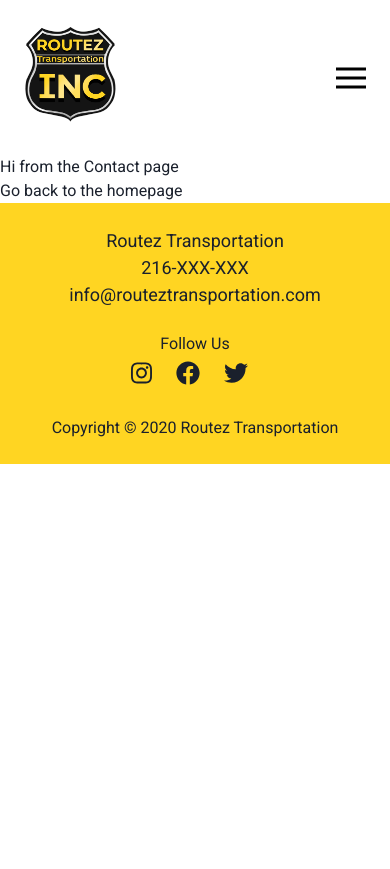
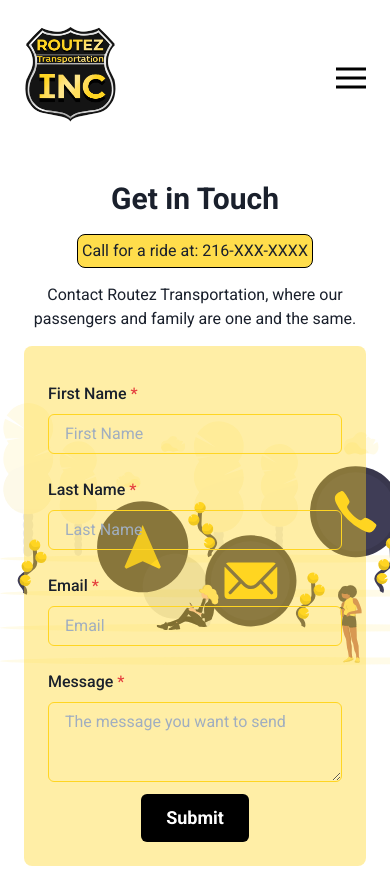
Before and after one commit to 4upz/Routez-Transportation, a Gatsby site: page /contact in a window 390 px wide. Shown: the top 869 px of the page. Before the commit the page ends 844 px from the top, so only its background shows below. Built offline with nearby package versions, Linux system fonts and the light colour scheme; Gatsby itself is replaced by a stand-in of ours.

Commit message:
Add contact page with mobile style and adjustments

```diff
--- a/src/components/Banners/CTABanner.jsx
+++ b/src/components/Banners/CTABanner.jsx
@@ -1,15 +1,18 @@
 import React from "react"
 import { Box, VStack, Heading, Button } from "@chakra-ui/react"
+import { Link as GatsbyLink } from "gatsby"
 
 const CTABanner = ({ heading, linkText, linkTo }) => (
   <Box as="section" p={8} my={6}>
     <VStack spacing="30px">
       <Heading as="h2">{heading}</Heading>
       <Button
+        as={GatsbyLink}
         colorScheme="brand"
         color="black"
         className="primary-button"
         size="lg"
+        to="/contact"
       >
         {linkText}
       </Button>
--- a/src/components/Headers/Header.jsx
+++ b/src/components/Headers/Header.jsx
@@ -1,4 +1,4 @@
-import { Link } from "gatsby"
+import { Link as GatsbyLink } from "gatsby"
 import PropTypes from "prop-types"
 import React from "react"
 import Img from "gatsby-image"
@@ -28,16 +28,16 @@
       className="header-nav"
     >
       <Flex align="center">
-        <Link to="/">
+        <GatsbyLink to="/">
           <Img fixed={logo} alt={siteTitle} />
-        </Link>
+        </GatsbyLink>
       </Flex>
       <Spacer />
       <MobileToggle onClick={toggleMenu} />
       <HeaderNav shouldShow={show}>
         <HeaderNavItem to="/">About Us</HeaderNavItem>
         <HeaderNavItem to="/">Our Services</HeaderNavItem>
-        <HeaderNavItem to="/" isLast>
+        <HeaderNavItem to="/contact" isLast>
           <Button
             size="md"
             color="black"
--- /dev/null
+++ b/src/components/Sections/ContactForm.jsx
@@ -0,0 +1,120 @@
+import React from "react"
+import {
+  Flex,
+  Box,
+  Link,
+  Heading,
+  Text,
+  VStack,
+  Input,
+  FormControl,
+  FormLabel,
+  Textarea,
+  Button,
+} from "@chakra-ui/react"
+import backgroundImage from "../../images/art/contact.svg"
+
+const ContactForm = ({ businessNumber }) => (
+  <Flex
+    justify="flex-end"
+    maxW="1200px"
+    mx="auto"
+    my={6}
+    px={6}
+    pb={6}
+    minH="60vh"
+    bg={`url(${backgroundImage})`}
+    bgRepeat="no-repeat"
+    bgPos="center left"
+  >
+    <VStack spacing="15px" w={{ base: "full", md: "60%" }}>
+      <Heading as="h1">Get in Touch</Heading>
+      <Box
+        as={Link}
+        p={1}
+        bg="brand.300"
+        borderWidth={1}
+        borderColor="black"
+        borderRadius="lg"
+        href={`tel:${businessNumber}`}
+      >
+        Call for a ride at: {businessNumber}
+      </Box>
+      <Text textAlign={{ base: "center", md: "left" }}>
+        Contact Routez Transportation, where our passengers and family are one
+        and the same.
+      </Text>
+      <Box
+        as="form"
+        w={{ base: "100%", md: "unset" }}
+        textAlign={{ base: "center", md: "left" }}
+        name="Contact Form"
+        method="POST"
+        data-netlify="true"
+      >
+        <input type="hidden" name="bot-field" />
+        <input type="hidden" name="form-name" value="contact" />
+        <Flex
+          flexDir={{ base: "column", md: "row" }}
+          flexWrap={{ base: "nowrap", md: "wrap" }}
+          justify="space-between"
+          align="center"
+          p={{ base: 6, md: 0 }}
+          borderRadius="lg"
+          bg={{ base: "rgba(255, 213, 34, 0.4)", md: "transparent" }}
+        >
+          <FormControl
+            id="first-name"
+            w={{ base: "full", md: "45%" }}
+            my={3}
+            isRequired
+          >
+            <FormLabel>First Name</FormLabel>
+            <Input
+              borderColor="brand.500"
+              placeholder="First Name"
+              name="First Name"
+            />
+          </FormControl>
+          <FormControl
+            id="last-name"
+            w={{ base: "full", md: "45%" }}
+            my={3}
+            isRequired
+          >
+            <FormLabel>Last Name</FormLabel>
+            <Input
+              borderColor="brand.500"
+              placeholder="Last Name"
+              name="Last Name"
+            />
+          </FormControl>
+          <FormControl id="email" my={3} isRequired>
+            <FormLabel>Email</FormLabel>
+            <Input borderColor="brand.500" placeholder="Email" name="Email" />
+          </FormControl>
+          <FormControl id="message" my={3} isRequired>
+            <FormLabel>Message</FormLabel>
+            <Textarea
+              borderColor="brand.500"
+              placeholder="The message you want to send"
+              name="Message"
+            />
+          </FormControl>
+          <Button
+            backgroundColor="black"
+            color="white"
+            className="secondary-button"
+            size="lg"
+            mx="auto"
+            type="submit"
+          >
+            Submit
+          </Button>
+        </Flex>
+      </Box>
+    </VStack>
+  </Flex>
+)
+
+export default ContactForm
--- a/src/components/custom-styles.scss
+++ b/src/components/custom-styles.scss
@@ -36,7 +36,8 @@
   transition: 0.2s ease all;
   cursor: pointer;
 
-  .content {
+  .content,
+  .content h2 {
     transition: 0.2s ease all;
   }
 
@@ -47,6 +48,10 @@
     .content {
       backdrop-filter: blur(5px);
       -webkit-backdrop-filter: blur(5px); /* Chrome, Safari, Opera */
+
+      h2 {
+        transform: scale(1.1);
+      }
     }
   }
 }
--- a/src/pages/contact.js
+++ b/src/pages/contact.js
@@ -1,14 +1,12 @@
 import React from "react"
-import { Link } from "gatsby"
-
 import Layout from "../components/Layout"
 import SEO from "../components/Seo"
+import ContactForm from "../components/Sections/ContactForm"
 
 const AboutPage = () => (
   <Layout>
     <SEO title="Contact Us" />
-    <h1>Hi from the Contact page</h1>
-    <Link to="/">Go back to the homepage</Link>
+    <ContactForm businessNumber="216-XXX-XXXX" />
   </Layout>
 )
 
```
Also changed, not shown: src/components/Hero/Hero.jsx (+3 -6 lines).
